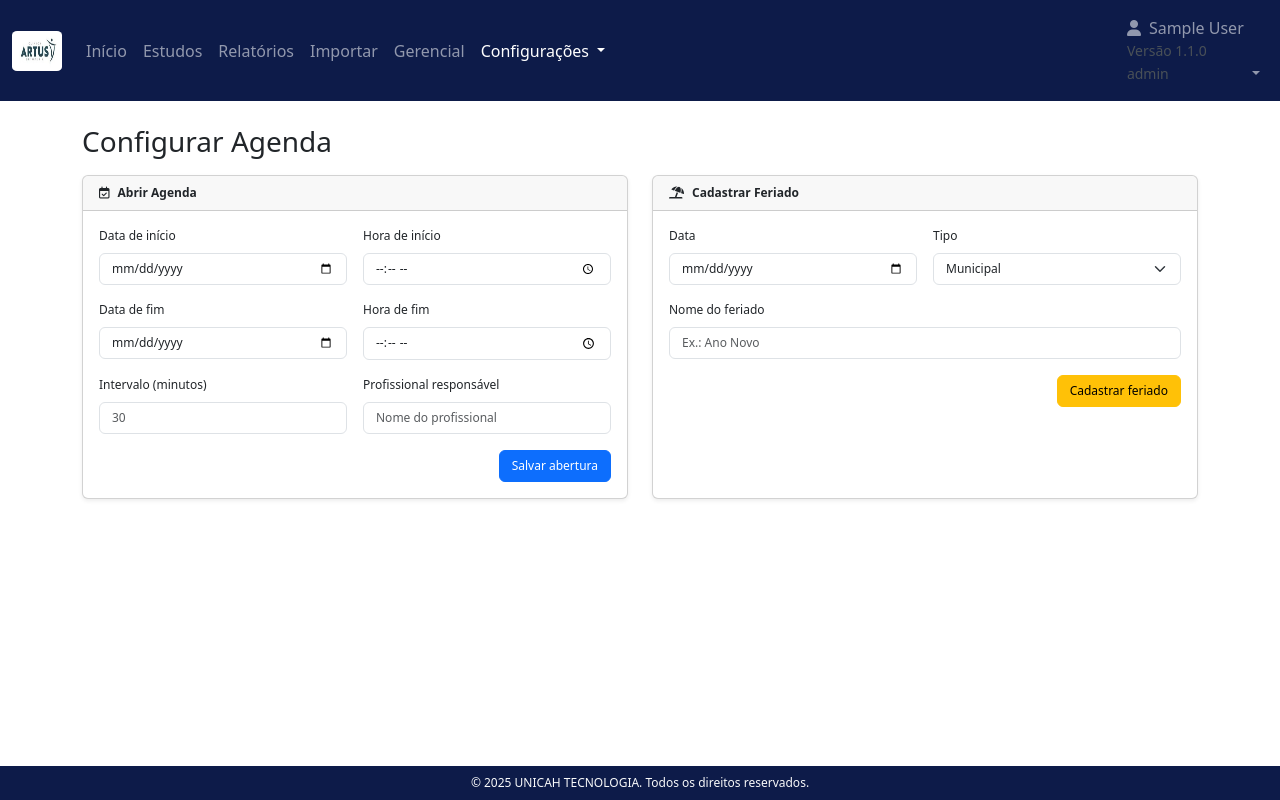
After one commit to robertocf/unicah_pacs, a Flask app: page /configuracoes/agenda in a window 1280 px wide. The commit adds this page. Run offline with Flask 3, Linux system fonts and the light colour scheme; the visitor is signed in with stand-in values (Sample User, id 1); some libraries are stand-ins or nearby versions.

Commit message:
Criado menu configurar Agenda

```diff
--- a/routes.py
+++ b/routes.py
@@ -2003,3 +2003,40 @@ def configuracoes_permissoes():
     usuarios = User.query.all()
     roles = sorted({u.role for u in usuarios if getattr(u, 'role', None)})
     return render_template('permissoes.html', usuarios=usuarios, roles=roles, permission_defs=list_permission_definitions())
+
+# Página Configurar Agenda
+@app.route('/configuracoes/agenda', methods=['GET', 'POST'])
+@login_required
+@admin_required
+def configurar_agenda():
+    if request.method == 'POST':
+        action = request.form.get('action')
+        if action == 'abrir_agenda':
+            data_inicio = request.form.get('data_inicio')
+            hora_inicio = request.form.get('hora_inicio')
+            data_fim = request.form.get('data_fim')
+            hora_fim = request.form.get('hora_fim')
+            intervalo = request.form.get('intervalo')
+            responsavel = request.form.get('responsavel')
+
+            if not all([data_inicio, hora_inicio, data_fim, hora_fim, intervalo, responsavel]):
+                flash('Preencha todos os campos para abrir a agenda.', 'error')
+            else:
+                flash(f"Abertura registrada: {data_inicio} {hora_inicio} → {data_fim} {hora_fim}, intervalo {intervalo} min, responsável {responsavel}", 'success')
+
+        elif action == 'novo_feriado':
+            feriado_data = request.form.get('feriado_data', '')
+            feriado_nome = request.form.get('feriado_nome', '')
+            feriado_tipo = request.form.get('feriado_tipo', '')
+
+            if not feriado_data:
+                flash('Informe a data do feriado.', 'error')
+            elif not feriado_nome:
+                flash('Informe o nome do feriado.', 'error')
+            else:
+                flash(f"Feriado cadastrado: {feriado_nome} ({feriado_tipo}) em {feriado_data}", 'success')
+
+        else:
+            flash('Ação inválida.', 'error')
+
+    return render_template('configurar_agenda.html')
--- a/templates/base.html
+++ b/templates/base.html
@@ -85,6 +85,7 @@
                                 {% if permissions.get('acessar_armazenamento') %}
                                 <li><a class="dropdown-item" href="/configuracoes/armazenamento"><i class="fas fa-hdd me-2"></i>Armazenamento</a></li>
                                 {% endif %}
+                                <li><a class="dropdown-item" href="/configuracoes/agenda"><i class="fa-regular fa-calendar-check me-2"></i>Configurar Agenda</a></li>
                             </ul>
                         </li>
                         {% endif %}
--- /dev/null
+++ b/templates/configurar_agenda.html
@@ -0,0 +1,104 @@
+{% extends 'base.html' %}
+
+{% block title %}Configurar Agenda{% endblock %}
+
+{% block content %}
+<div class="container py-4">
+  <h3 class="mb-3">Configurar Agenda</h3>
+
+  {% with messages = get_flashed_messages(with_categories=True) %}
+  {% if messages %}
+    {% for category, message in messages %}
+    {% set bs = 'alert-info' %}
+    {% if category == 'success' %}{% set bs = 'alert-success' %}{% endif %}
+    {% if category == 'error' %}{% set bs = 'alert-danger' %}{% endif %}
+    {% if category == 'warning' %}{% set bs = 'alert-warning' %}{% endif %}
+    <div class="alert {{ bs }}" role="alert">{{ message }}</div>
+    {% endfor %}
+  {% endif %}
+  {% endwith %}
+
+  <div class="row g-4">
+    <!-- Abrir Agenda -->
+    <div class="col-12 col-lg-6">
+      <div class="card shadow-sm h-100">
+        <div class="card-header d-flex align-items-center">
+          <i class="fa-regular fa-calendar-check me-2"></i>
+          <strong>Abrir Agenda</strong>
+        </div>
+        <div class="card-body">
+          <form method="POST" action="{{ url_for('configurar_agenda') }}">
+            <input type="hidden" name="action" value="abrir_agenda">
+            <div class="row g-3">
+              <div class="col-md-6">
+                <label for="data_inicio" class="form-label">Data de início</label>
+                <input type="date" class="form-control" id="data_inicio" name="data_inicio" required>
+              </div>
+              <div class="col-md-6">
+                <label for="hora_inicio" class="form-label">Hora de início</label>
+                <input type="time" class="form-control" id="hora_inicio" name="hora_inicio" required>
+              </div>
+              <div class="col-md-6">
+                <label for="data_fim" class="form-label">Data de fim</label>
+                <input type="date" class="form-control" id="data_fim" name="data_fim" required>
+              </div>
+              <div class="col-md-6">
+                <label for="hora_fim" class="form-label">Hora de fim</label>
+                <input type="time" class="form-control" id="hora_fim" name="hora_fim" required>
+              </div>
+              <div class="col-md-6">
+                <label for="intervalo" class="form-label">Intervalo (minutos)</label>
+                <input type="number" class="form-control" id="intervalo" name="intervalo" min="5" step="5" placeholder="30" required>
+              </div>
+              <div class="col-md-6">
+                <label for="responsavel" class="form-label">Profissional responsável</label>
+                <input type="text" class="form-control" id="responsavel" name="responsavel" placeholder="Nome do profissional" required>
+              </div>
+              <div class="col-12 text-end">
+                <button type="submit" class="btn btn-primary">Salvar abertura</button>
+              </div>
+            </div>
+          </form>
+        </div>
+      </div>
+    </div>
+
+    <!-- Cadastrar Feriado -->
+    <div class="col-12 col-lg-6">
+      <div class="card shadow-sm h-100">
+        <div class="card-header d-flex align-items-center">
+          <i class="fa-solid fa-umbrella-beach me-2"></i>
+          <strong>Cadastrar Feriado</strong>
+        </div>
+        <div class="card-body">
+          <form method="POST" action="{{ url_for('configurar_agenda') }}">
+            <input type="hidden" name="action" value="novo_feriado">
+            <div class="row g-3">
+              <div class="col-md-6">
+                <label for="feriado_data" class="form-label">Data</label>
+                <input type="date" class="form-control" id="feriado_data" name="feriado_data" required>
+              </div>
+              <div class="col-md-6">
+                <label for="feriado_tipo" class="form-label">Tipo</label>
+                <select class="form-select" id="feriado_tipo" name="feriado_tipo" required>
+                  <option value="municipal">Municipal</option>
+                  <option value="estadual">Estadual</option>
+                  <option value="nacional">Nacional</option>
+                </select>
+              </div>
+              <div class="col-md-12">
+                <label for="feriado_nome" class="form-label">Nome do feriado</label>
+                <input type="text" class="form-control" id="feriado_nome" name="feriado_nome" placeholder="Ex.: Ano Novo" required>
+              </div>
+              <div class="col-12 text-end">
+                <button type="submit" class="btn btn-warning">Cadastrar feriado</button>
+              </div>
+            </div>
+          </form>
+        </div>
+      </div>
+    </div>
+  </div>
+
+</div>
+{% endblock %}
```
